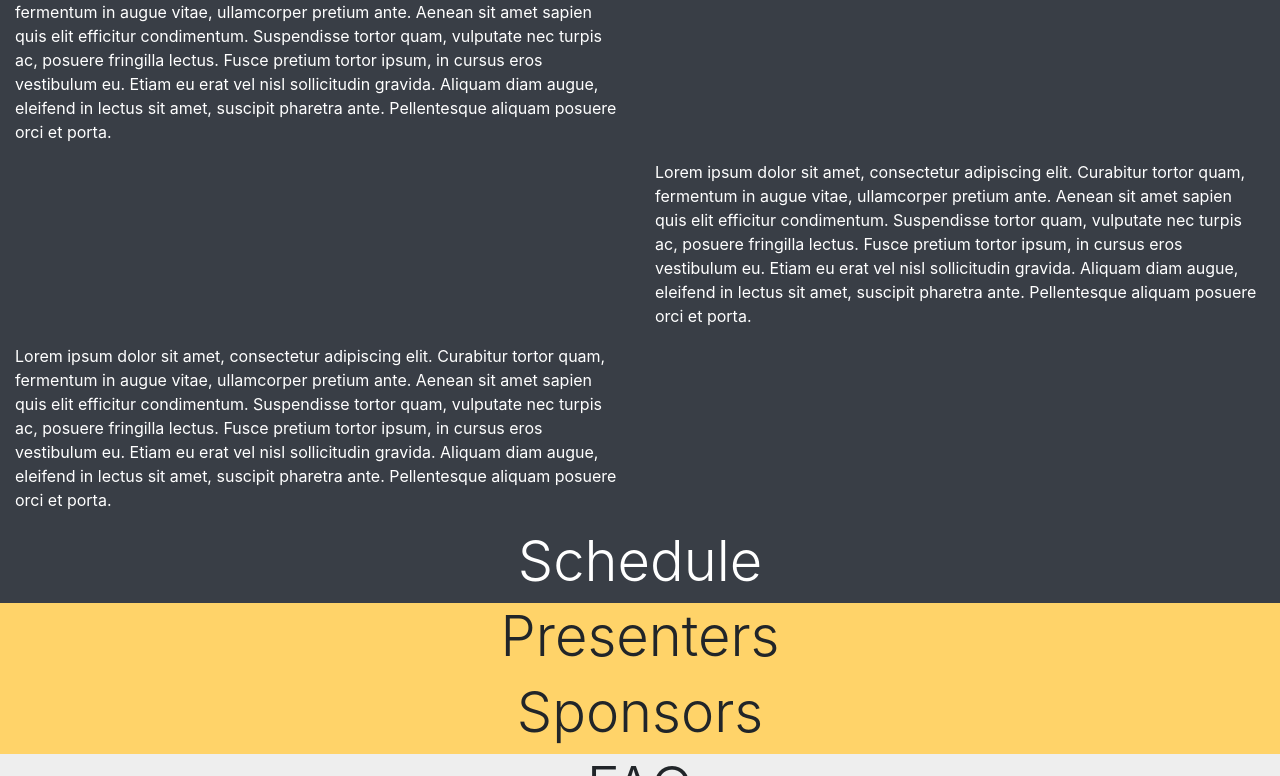
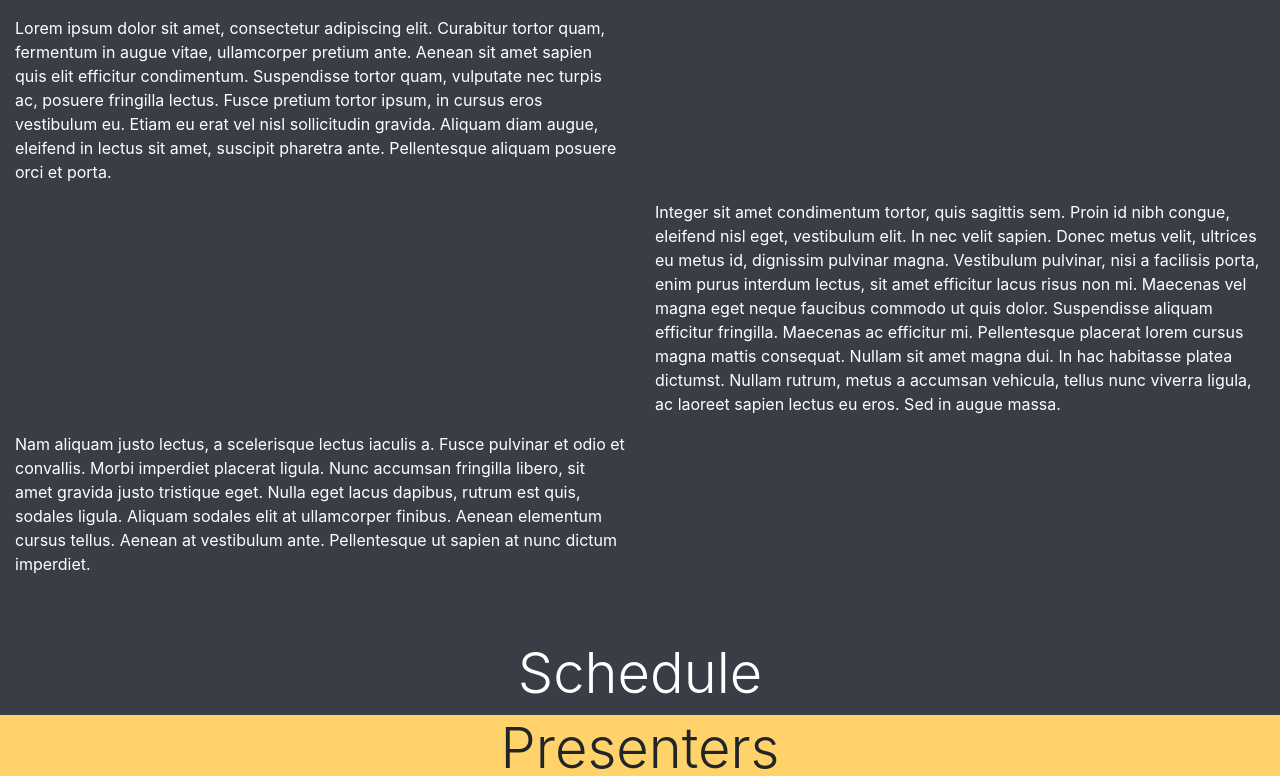
Before and after one commit to nikwalton/react-ts-hackathon-boilerplate, a React (Create React App) app in the folder frontend/: page / in a window 1280 px wide. Shown: the part 681-1457 px from the top of the page. Built offline with nearby package versions, Linux system fonts and the light colour scheme.

Commit message:
Change out some placeholder text for paragraph distinction and added placeholder date and palce to the hero section

```diff
--- a/frontend/src/components/About.tsx
+++ b/frontend/src/components/About.tsx
@@ -46,28 +46,30 @@ function About() {
                 </Col>
             </MediaQuery>
                 <Col>
-                    <p style={ParaStyle}>Lorem ipsum dolor sit amet, consectetur adipiscing elit. Curabitur tortor quam, fermentum in augue vitae,
-                    ullamcorper pretium ante. Aenean sit amet sapien quis elit efficitur condimentum. Suspendisse tortor quam,
-                    vulputate nec turpis ac, posuere fringilla lectus. Fusce pretium tortor ipsum, in cursus eros vestibulum eu.
-                    Etiam eu erat vel nisl sollicitudin gravida. Aliquam diam augue, eleifend in lectus sit amet, suscipit pharetra ante.
-                        Pellentesque aliquam posuere orci et porta.</p>
+                    <p style={ParaStyle}>Integer sit amet condimentum tortor, quis sagittis sem. Proin id nibh congue, eleifend nisl eget, vestibulum elit.
+                    In nec velit sapien. Donec metus velit, ultrices eu metus id, dignissim pulvinar magna. Vestibulum pulvinar, nisi a facilisis porta,
+                    enim purus interdum lectus, sit amet efficitur lacus risus non mi. Maecenas vel magna eget neque faucibus commodo ut quis dolor.
+                    Suspendisse aliquam efficitur fringilla. Maecenas ac efficitur mi. Pellentesque placerat lorem cursus magna mattis consequat.
+                    Nullam sit amet magna dui. In hac habitasse platea dictumst. Nullam rutrum, metus a accumsan vehicula, tellus nunc viverra ligula,
+                     ac laoreet sapien lectus eu eros. Sed in augue massa.</p>
                 </Col>
             </Row>
             <Row>
                 <Col>
-                    <p style={ParaStyle}>Lorem ipsum dolor sit amet, consectetur adipiscing elit. Curabitur tortor quam, fermentum in augue vitae,
-                    ullamcorper pretium ante. Aenean sit amet sapien quis elit efficitur condimentum. Suspendisse tortor quam,
-                    vulputate nec turpis ac, posuere fringilla lectus. Fusce pretium tortor ipsum, in cursus eros vestibulum eu.
-                    Etiam eu erat vel nisl sollicitudin gravida. Aliquam diam augue, eleifend in lectus sit amet, suscipit pharetra ante.
-                        Pellentesque aliquam posuere orci et porta.</p>
+                    <p style={ParaStyle}>Nam aliquam justo lectus, a scelerisque lectus iaculis a. Fusce pulvinar et odio et convallis.
+                     Morbi imperdiet placerat ligula. Nunc accumsan fringilla libero, sit amet gravida justo tristique eget.
+                      Nulla eget lacus dapibus, rutrum est quis, sodales ligula. Aliquam sodales elit at ullamcorper finibus.
+                       Aenean elementum cursus tellus. Aenean at vestibulum ante. Pellentesque ut sapien at nunc dictum imperdiet.</p>
                 </Col>
                 <MediaQuery minWidth={768}>
                     <Col>
                     </Col>
                 </MediaQuery>
             </Row>
+            <br/>
+            <br/>
+        </Container>
 
-        </Container>
     );
 }
 export default About
--- a/frontend/src/components/Hero.tsx
+++ b/frontend/src/components/Hero.tsx
@@ -17,6 +17,7 @@ function Hero() {
                 <Container style={{paddingTop: '10em', paddingBottom: '10em'}}>
                     <h1 style={TextStyle}>What The Hack? TSHack</h1>
                     <p style={TextStyle}>Lorem ipsum dolor sit amet, consectetur adipiscing elit.</p>
+                    <p style={TextStyle}>1/1/2021 - 1/2/2021 Anyplace, USA</p>
                     <Button variant='outline-light'>Register</Button>{' '}
                     <Button variant='outline-light'>Volunteer</Button>{' '}
                     <Button variant='outline-light'>Sponsor</Button>
```
Also changed, not shown: 1 other file (tests, documents, lock files or other folders).
